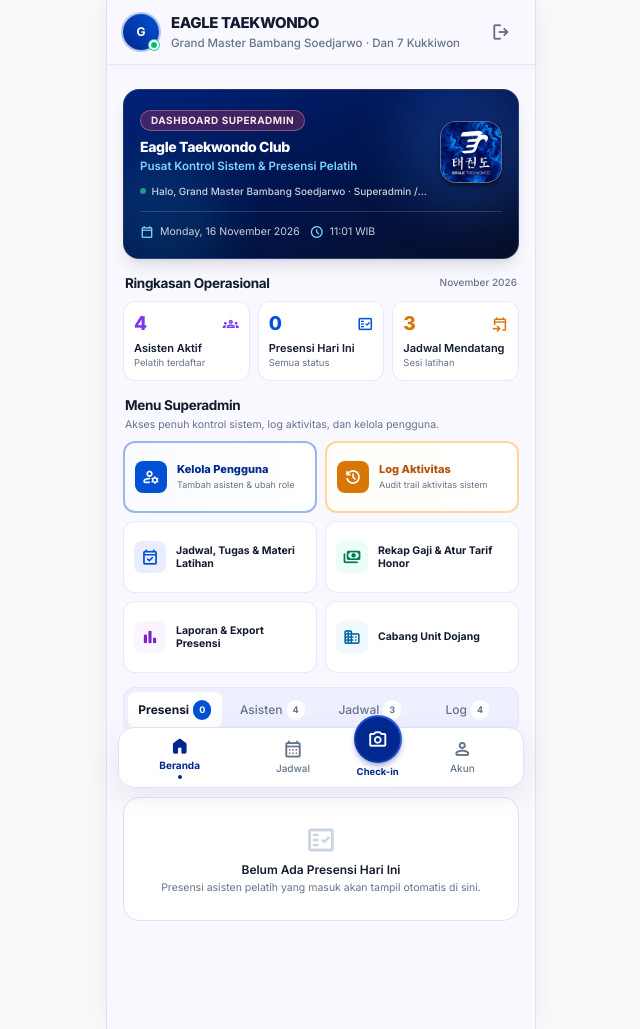
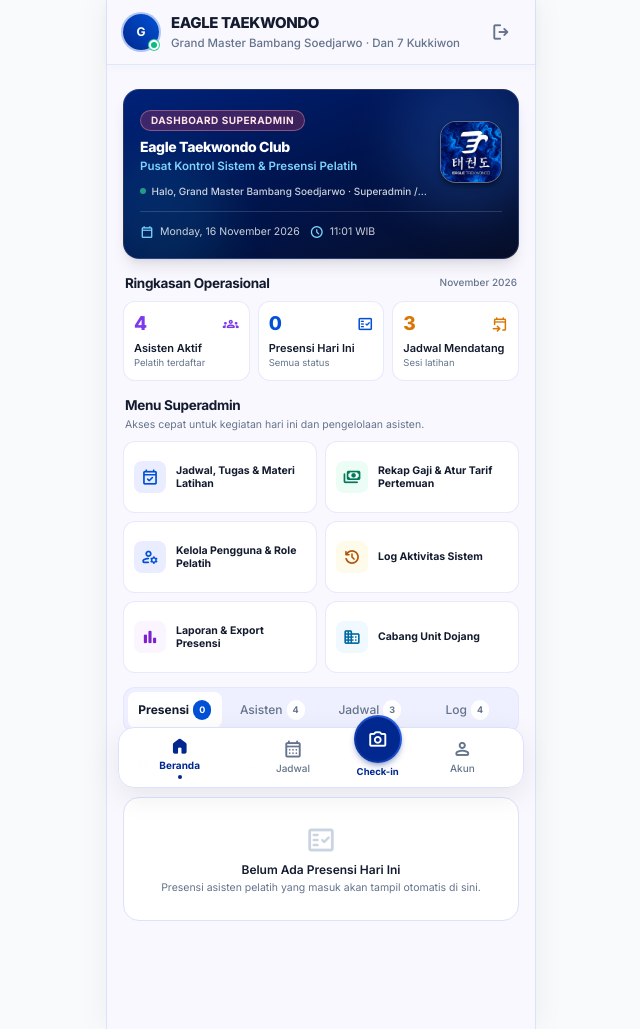
Before and after one commit to ramandaputra/AbsenEagleTKD, a Laravel app: page /dashboard in a window 1280 px wide. Shown: the whole page, without its empty margins (319-959 px from the left). Run offline with Laravel 12, Linux system fonts and the light colour scheme; a user stored in the database is signed in; data comes from the database, SQL or seed files in the repository; some libraries are stand-ins or nearby versions.

Commit message:
style: standardize superadmin menu UI cards to match admin dashboard

```diff
--- a/resources/views/dashboard/superadmin.blade.php
+++ b/resources/views/dashboard/superadmin.blade.php
@@ -100,39 +100,15 @@
         </div>
     </section>
 
-    <!-- Superadmin Quick Actions (With Kelola Pengguna & Log Aktivitas) -->
+    <!-- Superadmin Quick Actions (Uniform with Admin UI Style) -->
     <section class="space-y-2">
         <div class="px-0.5">
             <h2 class="text-[13.5px] font-bold text-[#131B2E] tracking-tight">Menu Superadmin</h2>
-            <p class="text-[10.5px] text-[#64748B] mt-0.5">Akses penuh kontrol sistem, log aktivitas, dan kelola pengguna.</p>
+            <p class="text-[10.5px] text-[#64748B] mt-0.5">Akses cepat untuk kegiatan hari ini dan pengelolaan asisten.</p>
         </div>
 
         <div class="grid grid-cols-2 gap-2">
-            <!-- 1. Kelola Pengguna (Tambah Asisten & Ubah Role) -->
-            <a href="{{ route('users.index') }}"
-               class="min-h-[72px] flex items-center gap-2.5 text-left bg-white rounded-xl p-2.5 border-2 border-[#0051D5]/40 shadow-xs hover:border-[#0051D5] transition-all bg-gradient-to-r from-blue-50/40 to-white">
-                <span class="w-8 h-8 rounded-lg bg-[#0051D5] text-white flex items-center justify-center shrink-0 shadow-xs">
-                    <span class="material-symbols-rounded text-lg">manage_accounts</span>
-                </span>
-                <div class="min-w-0">
-                    <span class="block text-[11px] font-extrabold text-[#00288E] leading-tight">Kelola Pengguna</span>
-                    <span class="block text-[9px] text-[#64748B] mt-0.5 leading-tight">Tambah asisten &amp; ubah role</span>
-                </div>
-            </a>
-
-            <!-- 2. Log Aktivitas Sistem -->
-            <a href="{{ route('activity-logs.index') }}"
-               class="min-h-[72px] flex items-center gap-2.5 text-left bg-white rounded-xl p-2.5 border-2 border-amber-500/40 shadow-xs hover:border-amber-500 transition-all bg-gradient-to-r from-amber-50/40 to-white">
-                <span class="w-8 h-8 rounded-lg bg-amber-600 text-white flex items-center justify-center shrink-0 shadow-xs">
-                    <span class="material-symbols-rounded text-lg">history</span>
-                </span>
-                <div class="min-w-0">
-                    <span class="block text-[11px] font-extrabold text-[#B45309] leading-tight">Log Aktivitas</span>
-                    <span class="block text-[9px] text-[#64748B] mt-0.5 leading-tight">Audit trail aktivitas sistem</span>
-                </div>
-            </a>
-
-            <!-- 3. Jadwal & Materi Latihan -->
+            <!-- 1. Jadwal, Tugas & Materi Latihan -->
             <a href="{{ route('schedules.index') }}"
                class="min-h-[72px] flex items-center gap-2.5 text-left bg-white rounded-xl p-2.5 border border-[#DAE2FD]/70 shadow-2xs hover:border-[#D97706]/40 transition-colors">
                 <span class="w-8 h-8 rounded-lg bg-[#EAEDFF] text-[#0051D5] flex items-center justify-center shrink-0">
@@ -141,16 +117,34 @@
                 <span class="block min-w-0 text-[10.5px] font-bold text-[#131B2E] leading-tight">Jadwal, Tugas &amp; Materi Latihan</span>
             </a>
 
-            <!-- 4. Rekap Gaji & Atur Tarif -->
+            <!-- 2. Rekap Gaji & Atur Tarif Pertemuan -->
             <a href="{{ route('salary.admin.index') }}"
                class="min-h-[72px] flex items-center gap-2.5 text-left bg-white rounded-xl p-2.5 border border-[#DAE2FD]/70 shadow-2xs hover:border-emerald-400 transition-colors">
                 <span class="w-8 h-8 rounded-lg bg-emerald-50 text-emerald-700 flex items-center justify-center shrink-0">
                     <span class="material-symbols-rounded text-lg">payments</span>
                 </span>
-                <span class="block min-w-0 text-[10.5px] font-bold text-[#131B2E] leading-tight">Rekap Gaji &amp; Atur Tarif Honor</span>
+                <span class="block min-w-0 text-[10.5px] font-bold text-[#131B2E] leading-tight">Rekap Gaji &amp; Atur Tarif Pertemuan</span>
             </a>
 
-            <!-- 5. Laporan & Export -->
+            <!-- 3. Kelola Pengguna & Role Pelatih -->
+            <a href="{{ route('users.index') }}"
+               class="min-h-[72px] flex items-center gap-2.5 text-left bg-white rounded-xl p-2.5 border border-[#DAE2FD]/70 shadow-2xs hover:border-[#0051D5]/40 transition-colors">
+                <span class="w-8 h-8 rounded-lg bg-[#EAEDFF] text-[#0051D5] flex items-center justify-center shrink-0">
+                    <span class="material-symbols-rounded text-lg">manage_accounts</span>
+                </span>
+                <span class="block min-w-0 text-[10.5px] font-bold text-[#131B2E] leading-tight">Kelola Pengguna &amp; Role Pelatih</span>
+            </a>
+
+            <!-- 4. Log Aktivitas Sistem -->
+            <a href="{{ route('activity-logs.index') }}"
+               class="min-h-[72px] flex items-center gap-2.5 text-left bg-white rounded-xl p-2.5 border border-[#DAE2FD]/70 shadow-2xs hover:border-amber-400 transition-colors">
+                <span class="w-8 h-8 rounded-lg bg-amber-50 text-amber-700 flex items-center justify-center shrink-0">
+                    <span class="material-symbols-rounded text-lg">history</span>
+                </span>
+                <span class="block min-w-0 text-[10.5px] font-bold text-[#131B2E] leading-tight">Log Aktivitas Sistem</span>
+            </a>
+
+            <!-- 5. Laporan & Export Presensi -->
             <a href="{{ route('reports.index') }}"
                class="min-h-[72px] flex items-center gap-2.5 text-left bg-white rounded-xl p-2.5 border border-[#DAE2FD]/70 shadow-2xs hover:border-purple-400 transition-colors">
                 <span class="w-8 h-8 rounded-lg bg-purple-50 text-purple-700 flex items-center justify-center shrink-0">
@@ -159,7 +153,7 @@
                 <span class="block min-w-0 text-[10.5px] font-bold text-[#131B2E] leading-tight">Laporan &amp; Export Presensi</span>
             </a>
 
-            <!-- 6. Cabang Dojang -->
+            <!-- 6. Cabang Unit Dojang -->
             <a href="{{ route('dojangs.index') }}"
                class="min-h-[72px] flex items-center gap-2.5 text-left bg-white rounded-xl p-2.5 border border-[#DAE2FD]/70 shadow-2xs hover:border-sky-400 transition-colors">
                 <span class="w-8 h-8 rounded-lg bg-sky-50 text-sky-700 flex items-center justify-center shrink-0">
```
Also changed, not shown: tests/Feature/ExampleTest.php (+2 -1 lines).
